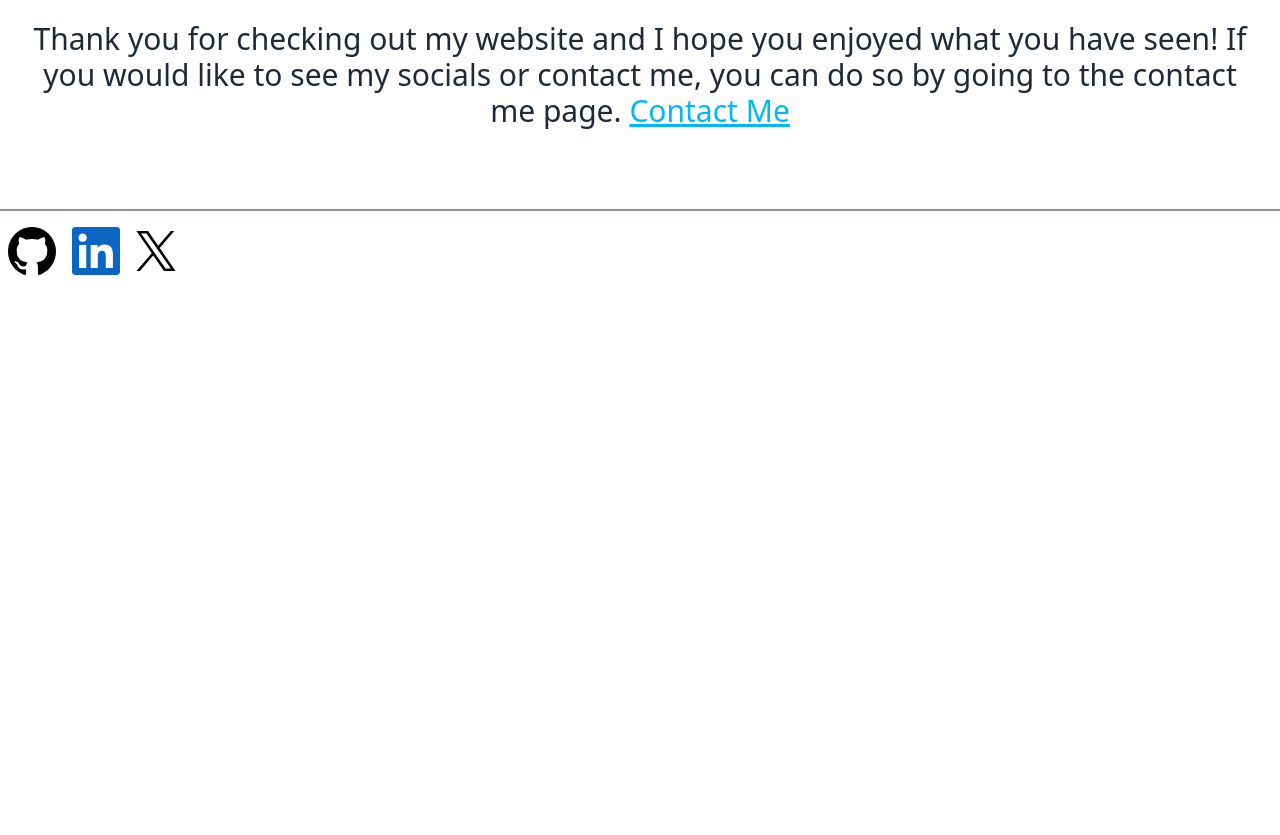
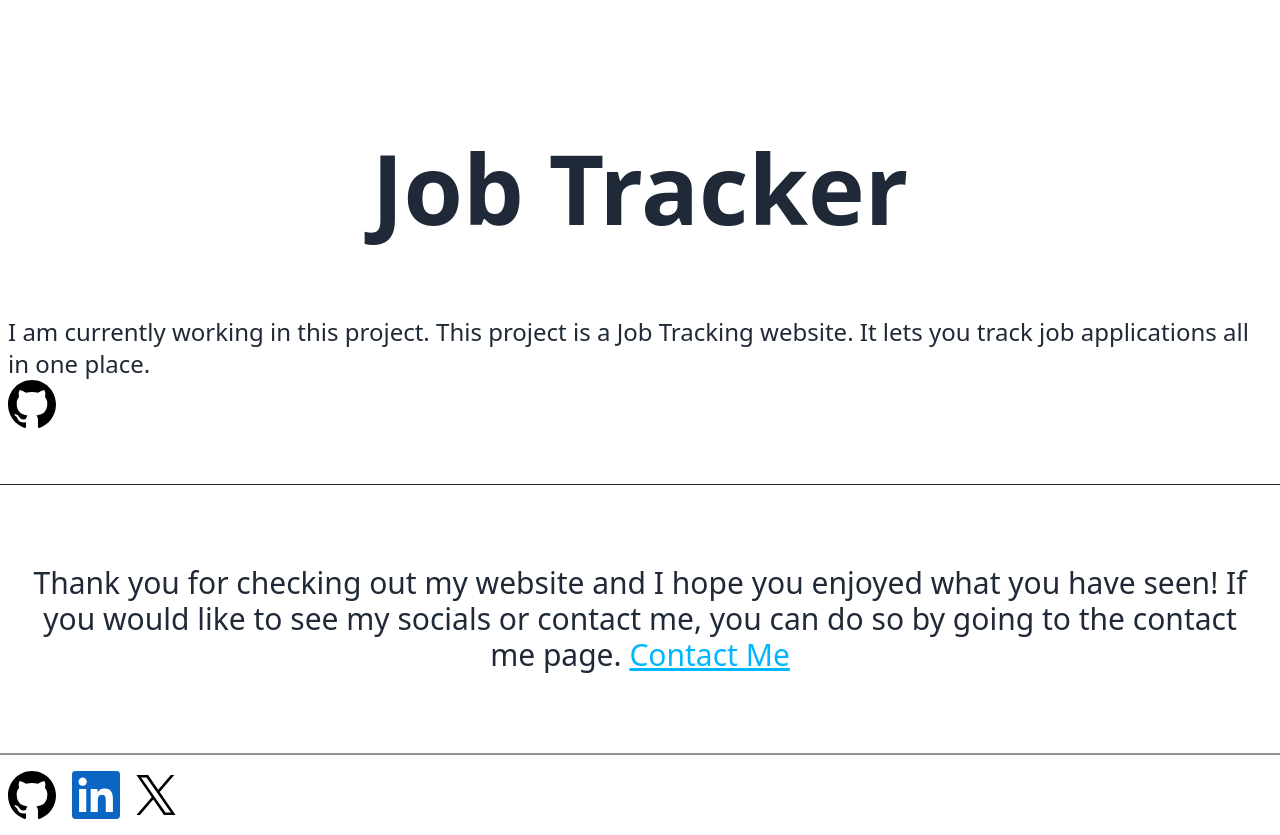
Before and after one commit to Julio-N-Coder/portfolio, a React (Vite) app: page / in a window 1280 px wide. Shown: the part 4580-5415 px from the top of the page. Before the commit the page ends 4871 px from the top, so only its background shows below. Built offline with nearby package versions, Linux system fonts and the light colour scheme.

Commit message:
added job tracker section

```diff
--- a/src/App.tsx
+++ b/src/App.tsx
@@ -4,6 +4,7 @@ import { Link } from "react-router-dom";
 import NavarroGardening from "./projects/NavarroGardening";
 import Chatvious from "./projects/Chatvious";
 import Portfolio from "./projects/Portfolio";
+import JobTracker from "./projects/JobTracker";
 
 function App() {
   return (
@@ -33,6 +34,7 @@ function App() {
               <Chatvious />
               <NavarroGardening />
               <Portfolio />
+              <JobTracker />
             </div>
           </div>
         </div>
--- a/src/components/footer.tsx
+++ b/src/components/footer.tsx
@@ -5,7 +5,7 @@ export default function Footer() {
   return (
     <div className="p-2 border-t-2 border-base-content/50">
       <div className="flex items-center gap-2">
-        <a href="https://github.com/Night-Coder-404" target="_blank">
+        <a href="https://github.com/Julio-N-Coder" target="_blank">
           <GithubSvg className="h-12" />
         </a>
         <a
--- /dev/null
+++ b/src/projects/JobTracker.tsx
@@ -0,0 +1,17 @@
+import { GithubSvg } from "../components/svgs";
+import { Link } from "react-router-dom";
+
+export default function JobTracker() {
+  return (
+    <div id="project-3" className="project">
+      <h3 className="project-title">Job Tracker</h3>
+      <p>
+        I am currently working in this project. This project is a Job Tracking
+        website. It lets you track job applications all in one place.
+      </p>
+      <a href="https://github.com/Julio-N-Coder/Job-Tracker" target="_blank">
+        <GithubSvg className="h-12" />
+      </a>
+    </div>
+  );
+}
```
Also changed, not shown: 1 other file (tests, documents, lock files or other folders).
